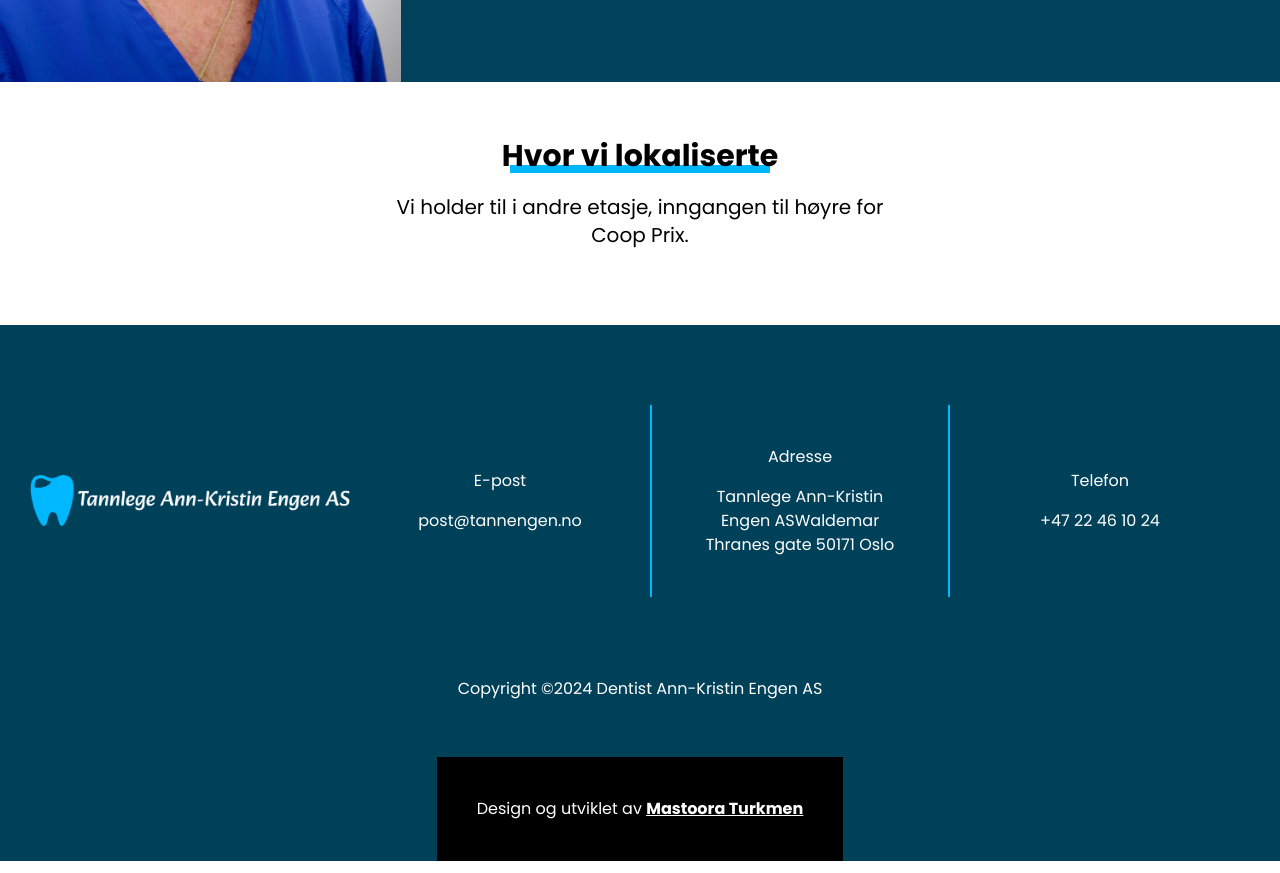
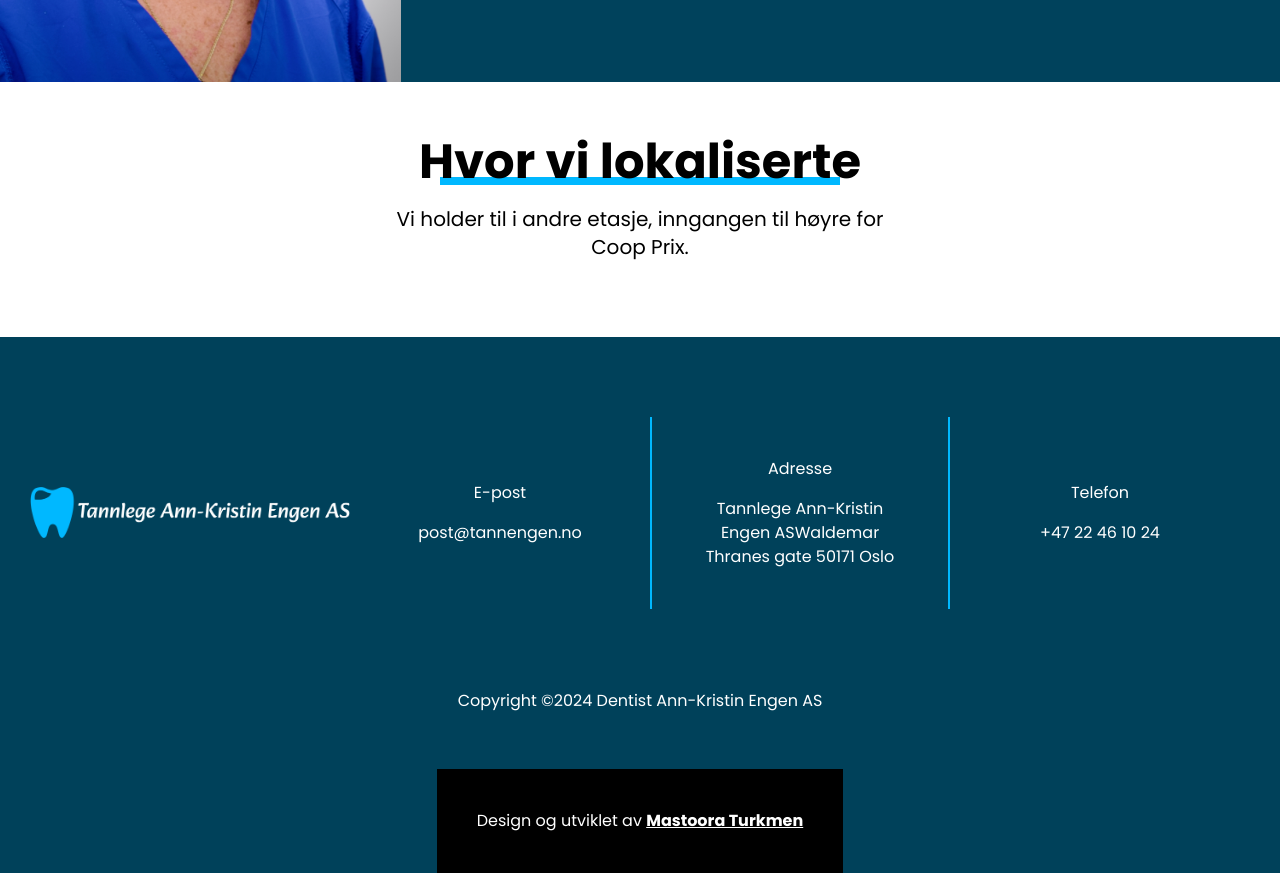
Before and after one commit to MastooraTurkmen/tannglege-engen-as, a Next.js app: page /Omoss in a window 1280 px wide. Shown: the part 3660-4533 px from the top of the page. Built offline with nearby package versions, Linux system fonts and the light colour scheme; a web font is replaced by a local one.

Commit message:
makes some changes

```diff
--- a/components/Location.jsx
+++ b/components/Location.jsx
@@ -3,11 +3,11 @@
 const Location = () => {
   return (
     <div className="flex m-14 flex-col justify-center text-center items-center text-black">
-      <h1 className="md:text-3xl z-10 text-xl font-bold">
+      <h1 className="md:text-3xl lg:text-5xl z-10 text-2xl font-bold">
         Hvor vi lokaliserte
       </h1>
-      <div className="bg-[#00B8FF] z-0 mt-[-9px] py-1 md:px-[130px] px-[90px] border-none"></div>
-      <p className="md:text-base text-sm lg:text-xl m-5 lg:w-[500px]">
+      <div className="bg-[#00B8FF] z-0 mt-[-9px] py-1 md:px-[130px] lg:px-[200px] px-[90px] border-none"></div>
+      <p className="lg:text-xl m-5 lg:w-[500px]">
         Vi holder til i andre etasje, inngangen til høyre for Coop Prix.
       </p>
     </div>
```
